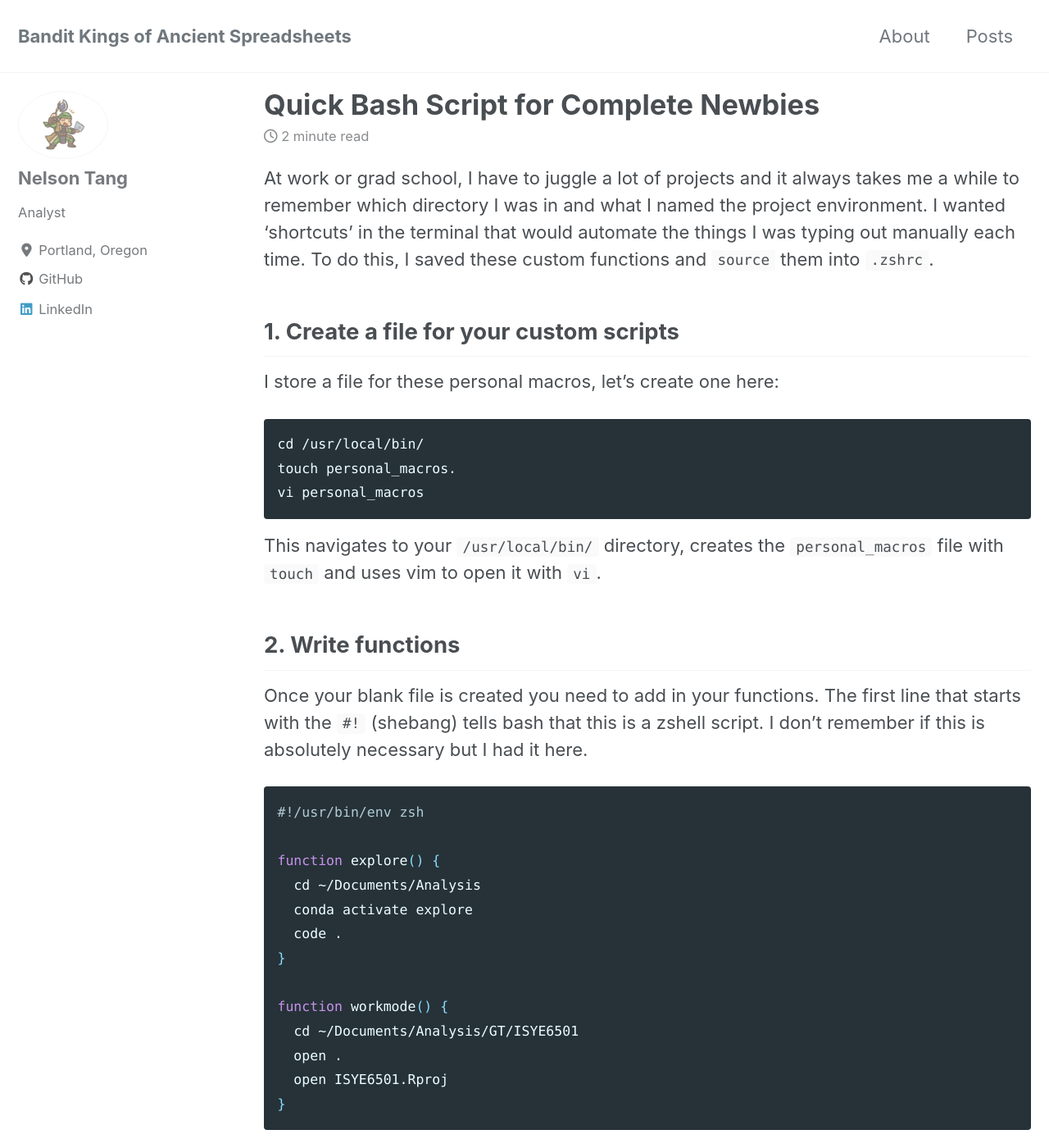
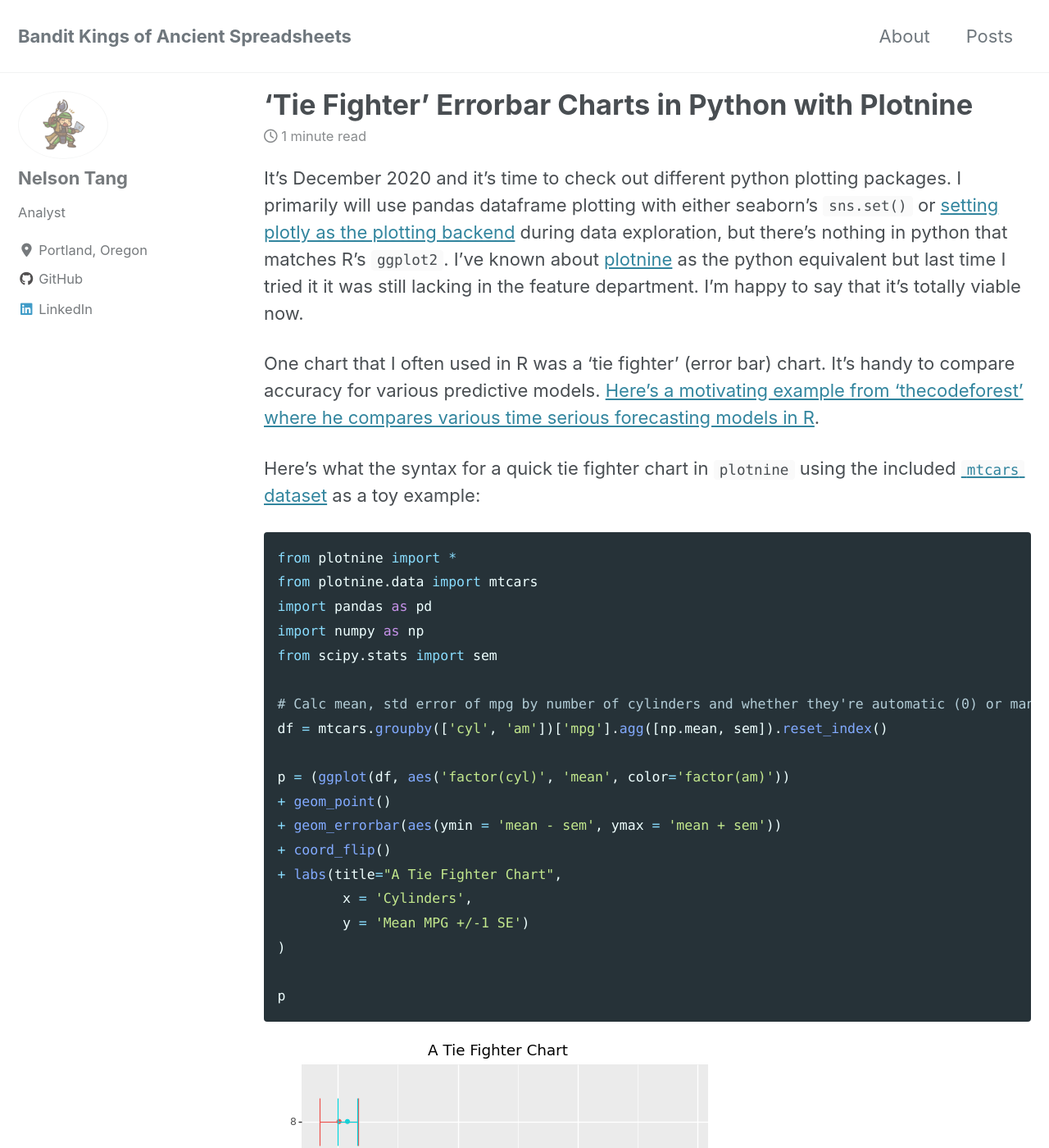
Before and after one commit to banditkingsofancientspreadsheets/banditkingsofancientspreadsheets.github.io, a Jekyll site: the page built from _posts/2020-11-13-Quick-Bash-Scripting.md, in a window 1280 px wide and 1400 px high. Shown: the whole window at 82% size. Built offline with Jekyll 4.4.1, drawn with Linux system fonts in a browser that asks for light colours; cached includes are drawn as plain includes; nearby versions of some CDN libraries; some of the changed text lies outside the part shown.

Commit message:
added tie fighter post

````diff
--- /dev/null
+++ b/_posts/2020-11-13-Quick-Bash-Scripting copy.md
@@ -0,0 +1,65 @@
+---
+title: "Quick Bash Script for Complete Newbies"
+date: 2020-11-13
+tags: [zshell]
+classes: wide
+excerpt: "Basic shell scripting for everyday productivity."
+---
+
+At work or grad school, I have to juggle a lot of projects and it always takes me a while to remember which directory I was in and what I named the project environment. I wanted 'shortcuts' in the terminal that would automate the things I was typing out manually each time. To do this, I saved these custom functions and `source` them into `.zshrc`.
+
+## 1. Create a file for your custom scripts
+I store a file for these personal macros, let's create one here:
+```bash
+cd /usr/local/bin/
+touch personal_macros.
+vi personal_macros
+```
+This navigates to your `/usr/local/bin/` directory, creates the `personal_macros` file with `touch` and uses vim to open it with `vi`.
+
+## 2. Write functions
+Once your blank file is created you need to add in your functions. The first line that starts with the `#!` (shebang) tells bash that this is a zshell script. I don't remember if this is absolutely necessary but I had it here.
+
+```bash
+#!/usr/bin/env zsh
+
+function explore() {
+  cd ~/Documents/Analysis
+  conda activate explore
+  code .
+}
+
+function workmode() {
+  cd ~/Documents/Analysis/GT/ISYE6501
+  open .
+  open ISYE6501.Rproj
+}
+```
+These are examples of basic functions. The first one, `explore()` navigates to a folder and activates a conda environment called `explore`. Then it opens up a vscode window in the folder.
+
+The second function `workmode()` navigates to another folder, opens an explorer window there, and then will open my `ISYE6501.Rproj` project in RStudio.
+
+Remember, when you're done with vim, type `:wq` to save your changes and exit.
+```vim
+:wq
+```
+
+## 3. Add these functions to your `.zshrc` file
+After you're done creating the functions it's time to add them to the `.zshrc` file so you can call these functions from the terminal.
+```console
+cd
+vi .zshrc
+```
+Then you want to add a line to `source` your `personal_macros` file by adding in this line to the `.zshrc` file:
+```bash
+source /usr/local/bin/personal_macros
+```
+Go ahead and save and exit vim:
+```vim
+:wq
+```
+Now you can reload your terminal and the functions will be available to you! Just type `explore` or `workmode` and it'll run through the steps in your script.
+
+I like to create functions that follow a particular taxonomy. For work projects, I'll make a function for each project I'm working on, starting with `work-` so it's easy to remember and I can utilize tab completion. For example, I'll have a `work-unicorn` function when I'm working on the unicorn project and a `work-phoenix` function when I want to resume work on the phoenix project.
+
+Happy scripting!
--- a/_posts/2020-11-13-Quick-Bash-Scripting.md
+++ b/_posts/2020-11-13-Quick-Bash-Scripting.md
@@ -1,65 +1,46 @@
 ---
-title: "Quick Bash Script for Complete Newbies"
-date: 2020-11-13
-tags: [zshell]
+title: "'Tie Fighter' Errorbar Charts in Python with Plotnine"
+date: 2020-12-28
+tags: [python]
 classes: wide
-excerpt: "Basic shell scripting for everyday productivity."
+excerpt: "ggplot2 for Python is definitely a thing."
 ---
 
-At work or grad school, I have to juggle a lot of projects and it always takes me a while to remember which directory I was in and what I named the project environment. I wanted 'shortcuts' in the terminal that would automate the things I was typing out manually each time. To do this, I saved these custom functions and `source` them into `.zshrc`.
+It's December 2020 and it's time to check out different python plotting packages. I primarily will use pandas dataframe plotting with either seaborn's `sns.set()` or [setting plotly as the plotting backend](https://plotly.com/python/pandas-backend/) during data exploration, but there's nothing in python that matches R's `ggplot2`. I've known about [plotnine](https://plotnine.readthedocs.io/en/stable/) as the python equivalent but last time I tried it it was still lacking in the feature department. I'm happy to say that it's totally viable now.
 
-## 1. Create a file for your custom scripts
-I store a file for these personal macros, let's create one here:
-```bash
-cd /usr/local/bin/
-touch personal_macros.
-vi personal_macros
+One chart that I often used in R was a 'tie fighter' (error bar) chart. It's handy to compare accuracy for various predictive models. [Here's a motivating example from 'thecodeforest' where he compares various time serious forecasting models in R](https://thecodeforest.github.io/post/tidy_time_series_forecasting.html).
+
+Here's what the syntax for a quick tie fighter chart in `plotnine` using the included [`mtcars` dataset](https://stat.ethz.ch/R-manual/R-devel/library/datasets/html/mtcars.html) as a toy example:
+
+```python
+from plotnine import *
+from plotnine.data import mtcars
+import pandas as pd
+import numpy as np
+from scipy.stats import sem
+
+# Calc mean, std error of mpg by number of cylinders and whether they're automatic (0) or manual (1)
+df = mtcars.groupby(['cyl', 'am'])['mpg'].agg([np.mean, sem]).reset_index()
+
+p = (ggplot(df, aes('factor(cyl)', 'mean', color='factor(am)'))
++ geom_point()
++ geom_errorbar(aes(ymin = 'mean - sem', ymax = 'mean + sem'))
++ coord_flip()
++ labs(title="A Tie Fighter Chart",
+        x = 'Cylinders',
+        y = 'Mean MPG +/-1 SE')
+)
+
+p
 ```
-This navigates to your `/usr/local/bin/` directory, creates the `personal_macros` file with `touch` and uses vim to open it with `vi`.
+![img](../assets/images/tiefighter1.png)
 
-## 2. Write functions
-Once your blank file is created you need to add in your functions. The first line that starts with the `#!` (shebang) tells bash that this is a zshell script. I don't remember if this is absolutely necessary but I had it here.
+And what I love about `ggplot2` (and `plotnine`) is the consistent syntax and how easy it is to add or remove customization and complexity compared to the other plotting libraries in python:
 
-```bash
-#!/usr/bin/env zsh
+```python
+# Now it's trivial to add or remove stuff to our plots, even in python!
+p + theme(xkcd)
+```
+![img](../assets/images/tiefighter2.png)
 
-function explore() {
-  cd ~/Documents/Analysis
-  conda activate explore
-  code .
-}
-
-function workmode() {
-  cd ~/Documents/Analysis/GT/ISYE6501
-  open .
-  open ISYE6501.Rproj
-}
-```
-These are examples of basic functions. The first one, `explore()` navigates to a folder and activates a conda environment called `explore`. Then it opens up a vscode window in the folder.
-
-The second function `workmode()` navigates to another folder, opens an explorer window there, and then will open my `ISYE6501.Rproj` project in RStudio.
-
-Remember, when you're done with vim, type `:wq` to save your changes and exit.
-```vim
-:wq
-```
-
-## 3. Add these functions to your `.zshrc` file
-After you're done creating the functions it's time to add them to the `.zshrc` file so you can call these functions from the terminal.
-```console
-cd
-vi .zshrc
-```
-Then you want to add a line to `source` your `personal_macros` file by adding in this line to the `.zshrc` file:
-```bash
-source /usr/local/bin/personal_macros
-```
-Go ahead and save and exit vim:
-```vim
-:wq
-```
-Now you can reload your terminal and the functions will be available to you! Just type `explore` or `workmode` and it'll run through the steps in your script.
-
-I like to create functions that follow a particular taxonomy. For work projects, I'll make a function for each project I'm working on, starting with `work-` so it's easy to remember and I can utilize tab completion. For example, I'll have a `work-unicorn` function when I'm working on the unicorn project and a `work-phoenix` function when I want to resume work on the phoenix project.
-
-Happy scripting!
+One thing we're still missing is the ability to do subtitles and captions, but maybe someday!
````
Also changed, not shown: assets/images/tiefighter1.png (added), assets/images/tiefighter2.png (added).
